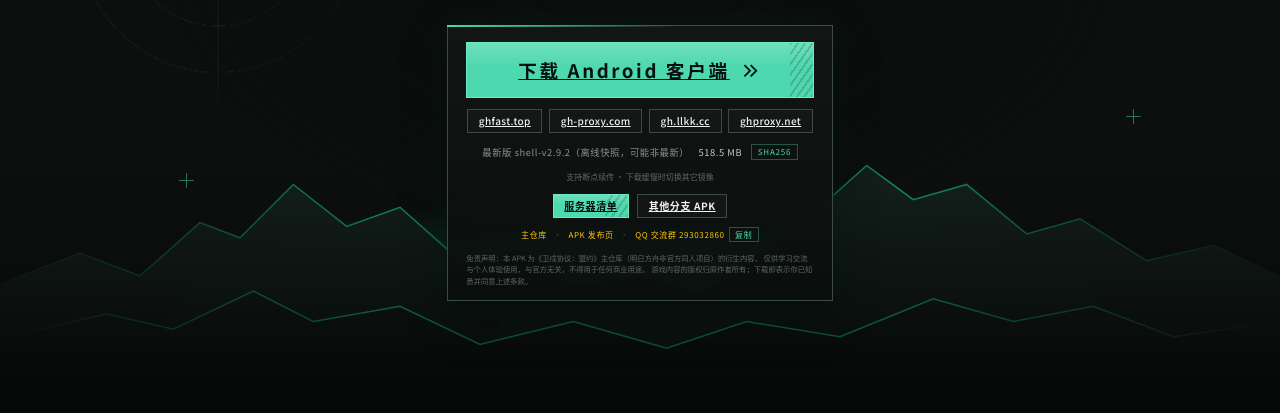
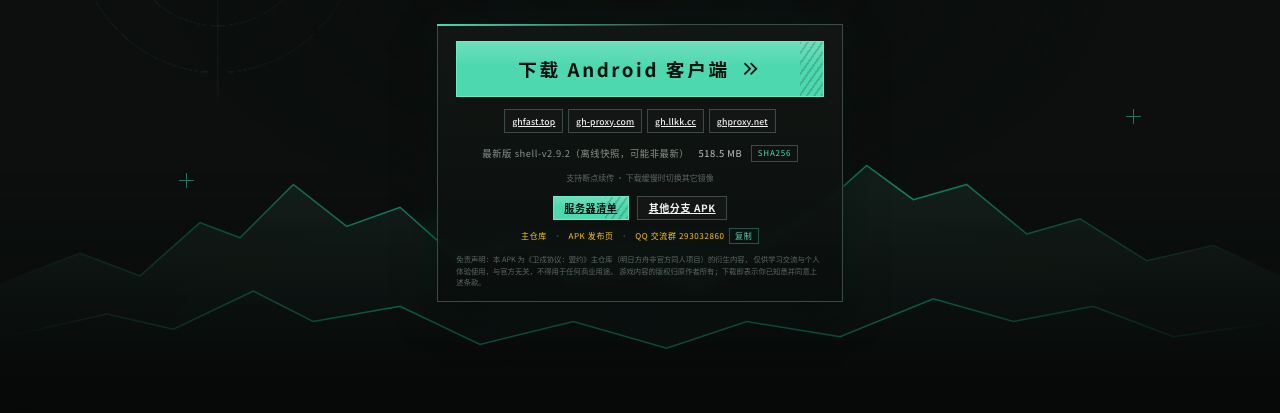
Before and after one commit to jingjiangze/stronghold-download, a plain HTML site: page index.html in a window 1280 px wide. Shown: the part 387-800 px from the top of the page. Drawn offline with Linux system fonts and the light colour scheme; no server answers.

Commit message:
下载源一排不折行：镜像行改 nowrap + 隐藏横向滚动兜底，按钮尺寸收紧（padding .1rem/字号 .13rem），卡片 5.8rem→6.1rem 让首方 CDN 与四个加速器真正同排；实测横竖屏都 1 行且无需滚动

```diff
--- a/css/dl.css
+++ b/css/dl.css
@@ -3,7 +3,9 @@
    Keeps the title-screen look; only layout for the mirrors row and the meta line is new.
    ========================================================================================== */
 
-.title-login.dl-console { width: 5.8rem; }
+/* 6.1rem: wide enough that the five download sources sit on one row without
+   needing the sideways scroll (content box 287px vs 279px of buttons). */
+.title-login.dl-console { width: 6.1rem; }
 
 /* The game's title screen widens .btn--xl letter spacing for its one-character "开始"
    button; a long download label needs the normal button metrics instead. */
@@ -13,14 +15,27 @@
 .dl-mirrors .btn { flex: 0 0 auto; }
 
 /* ---- mirrors row ------------------------------------------------------------------- */
+/* One row: the first-party link and the accelerators are peers, and wrapping the last one
+   onto its own line read as "something is broken". When they cannot all fit the row scrolls
+   sideways with the scrollbar hidden; the auto margins centre the group when it does fit. */
 .dl-mirrors {
   display: flex;
-  flex-wrap: wrap;
-  gap: .1rem;
-  justify-content: center;
+  flex-wrap: nowrap;
+  gap: .08rem;
+  overflow-x: auto;
+  scrollbar-width: none;
+  -webkit-overflow-scrolling: touch;
   min-height: .36rem;
+  max-width: 100%;
+  padding: .02rem 0;
 }
-.dl-mirrors .dl-mirror { font-weight: 500; letter-spacing: .04em; }
+.dl-mirrors::-webkit-scrollbar { display: none; }
+.dl-mirrors > .btn:first-child { margin-left: auto; }
+.dl-mirrors > .btn:last-child { margin-right: auto; }
+/* tighter than the game's default btn--sm so all five sources fit the card without needing
+   the sideways scroll at all; the scroll above is only the safety net */
+.dl-mirrors .btn { flex: 0 0 auto; padding: 0 .1rem; font-size: .13rem; letter-spacing: .02em; }
+.dl-mirrors .dl-mirror { font-weight: 500; }
 .dl-mirrors .dl-mirror .btn__label { display: inline-flex; align-items: center; gap: .05rem; }
 .dl-badge {
   font-size: .11rem;
@@ -116,8 +131,8 @@
   .title-cn { font-size: .86rem; }
   .title-corner { display: none; }
   .title-login.dl-console { width: min(92vw, 6.6rem); margin-top: .3rem; }
-  .dl-mirrors { gap: .12rem; }
-  .dl-mirrors .btn { height: .56rem; padding: 0 .2rem; font-size: .16rem; }
+  .dl-mirrors { gap: .07rem; }
+  .dl-mirrors .btn { height: .46rem; }
   .dl-nav { gap: .12rem; }
   .dl-nav .btn--sm { height: .52rem; padding: 0 .18rem; font-size: .15rem; }
   .title-bg__radar { left: 50%; top: 30%; width: 7.2rem; height: 7.2rem; opacity: .35; }
--- a/index.html
+++ b/index.html
@@ -20,7 +20,7 @@
   <link rel="stylesheet" href="./css/components.css?v=4" />
   <link rel="stylesheet" href="./css/screens/title.css?v=4" />
   <link rel="stylesheet" href="./css/devices.css?v=4" />
-  <link rel="stylesheet" href="./css/dl.css?v=15" />
+  <link rel="stylesheet" href="./css/dl.css?v=18" />
 </head>
 <body>
   <div class="screen title-screen">
```
